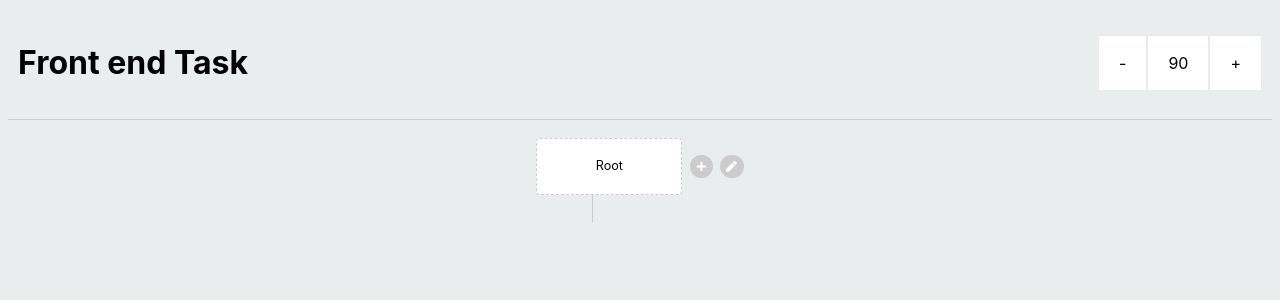
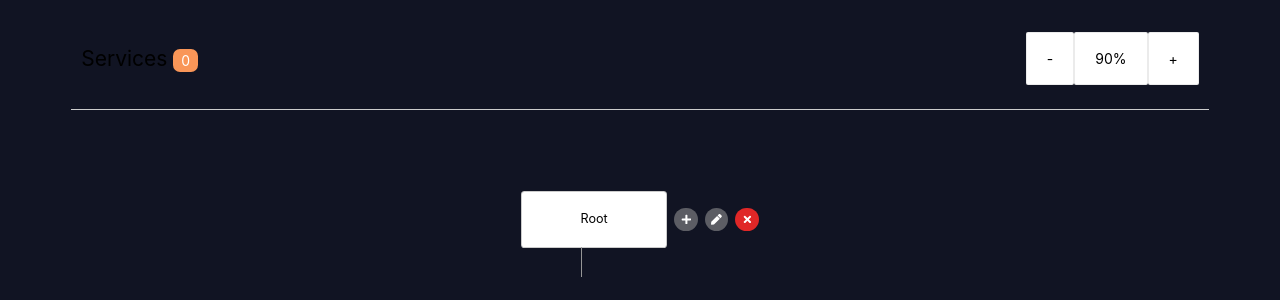
Before and after one commit to abel-otegbola/Tree, a React (Vite) app: page / in a window 1280 px wide. Shown: the top 300 px of the page. Built offline with nearby package versions, Linux system fonts and the light colour scheme; the HTML template or start-up script is replaced by a standard one.

Commit message:
fix : change theme to dark theme

```diff
--- a/src/assets/scss/category.css
+++ b/src/assets/scss/category.css
@@ -10,20 +10,26 @@
 .category ::before {
   content: "";
   width: 1px;
-  background-color: #ccc;
+  background-color: rgba(158, 158, 158, 0.5294117647);
   position: absolute;
   top: 98%;
-  left: 30%;
-  height: 32px;
+  left: 25%;
+  height: 33px;
 }
-.category :first-child::before {
-  display: none;
+.category ::after {
+  content: "";
+  width: 1px;
+  background-color: rgba(158, 158, 158, 0.5294117647);
+  position: absolute;
+  top: -48%;
+  left: 25%;
+  height: 33px;
 }
 .category p, .category input {
   margin: 0;
   padding: 20px 30px;
   background-color: #fff;
-  border: 1px solid #ccc;
+  border: 1px solid rgba(158, 158, 158, 0.5294117647);
   border-radius: 4px;
   text-align: center;
   color: #000;
@@ -38,7 +44,7 @@
   align-items: center;
   padding: 7px;
   border-radius: 25px;
-  background-color: #cccccc;
+  background-color: rgba(158, 158, 158, 0.5294117647);
   color: #fff;
   font-size: 12px;
 }
@@ -49,7 +55,7 @@
   background-color: rgb(54, 178, 54);
 }
 .category .zero {
-  border: 1px dashed #ccc;
+  border: 1px dashed rgba(158, 158, 158, 0.5294117647);
 }
 
 .child {
@@ -59,20 +65,23 @@
 .child .background {
   content: "";
   position: absolute;
-  width: calc(100% - 240px);
+  width: 76%;
   height: 70px;
   border-radius: 5px;
   top: 0;
-  left: 66px;
-  border-top: 1px solid #ccc;
-  border-inline: 1px solid #ccc;
+  left: 6%;
 }
 
 .root ::before {
   top: 98%;
-  left: 27%;
+}
+.root ::after {
+  display: none;
 }
 
 .no-child ::before {
+  top: -50%;
+}
+.no-child ::after {
   display: none;
 }/*# sourceMappingURL=category.css.map */
--- a/src/assets/scss/category.scss
+++ b/src/assets/scss/category.scss
@@ -10,14 +10,20 @@
     ::before {
         content: '';
         width: 1px;
-        background-color: #ccc;
+        background-color: #9e9e9e87;
         position: absolute;
         top: 98%;
-        left: 30%;
-        height: 32px;
+        left: 25%;
+        height: 33px;
     }
-    :first-child::before {
-        display: none;
+    ::after {
+        content: '';
+        width: 1px;
+        background-color: #9e9e9e87;
+        position: absolute;
+        top: -48%;
+        left: 25%;
+        height: 33px;
     }
 
 
@@ -25,7 +31,7 @@
         margin: 0;
         padding: 20px 30px;
         background-color: #fff;
-        border: 1px solid #ccc;
+        border: 1px solid #9e9e9e87;
         border-radius: 4px;
         text-align: center;
         color: #000;
@@ -40,7 +46,7 @@
         align-items: center;
         padding: 7px;
         border-radius: 25px;
-        background-color: #cccccc;
+        background-color: #9e9e9e87;
         color: #fff;
         font-size: 12px;
 
@@ -52,7 +58,7 @@
         background-color: rgb(54, 178, 54);
     }
     .zero {
-        border: 1px dashed #ccc;
+        border: 1px dashed #9e9e9e87;
     }
 }
 .child {
@@ -62,23 +68,26 @@
     .background {
         content: "";
         position: absolute;
-        width: calc(100% - 240px);
+        width: 76%;
         height: 70px;
         border-radius: 5px;
         top: 0;
-        left: 66px;
-        border-top: 1px solid #ccc;
-        border-inline: 1px solid #ccc;
+        left: 6%;
     }
 }
 .root {
     ::before {
         top: 98%;
-        left: 27%;
+    }
+    ::after {
+        display: none;
     }
 }
 .no-child {
     ::before {
+        top: -50%;
+    }
+    ::after {
         display: none;
     }
 }
--- a/src/assets/scss/index.css
+++ b/src/assets/scss/index.css
@@ -7,6 +7,7 @@
   text-rendering: optimizeLegibility;
   -webkit-font-smoothing: antialiased;
   -moz-osx-font-smoothing: grayscale;
+  background-color: #111423;
 }
 
 .topbar {
@@ -14,23 +15,69 @@
   justify-content: space-between;
   align-items: center;
   padding: 10px;
+  margin-inline: 5%;
+  font-size: 14px;
   border-bottom: 1px solid #ccc;
+}
+.topbar h2 {
+  font-weight: 400;
+}
+.topbar h2 span {
+  font-size: 14px;
+  padding: 3px 8px;
+  color: #fff;
+  border-radius: 7px;
+  background-color: rgb(249, 150, 88);
 }
 .topbar .buttons {
   display: flex;
+  position: relative;
 }
-.topbar .buttons button, .topbar .buttons p {
+.topbar .buttons p {
   padding: 15px 20px;
   border-radius: 2px;
   background-color: #fff;
   border: 1px solid rgba(204, 204, 204, 0.4);
   cursor: pointer;
+  position: relative;
+}
+.topbar .buttons p ul {
+  position: absolute;
+  top: 100%;
+  left: 0;
+  box-shadow: 2px 4px 10px rgba(153, 153, 153, 0.3098039216);
+  background-color: #fff;
+  color: #999999;
+  border-radius: 5px;
+  padding: 0;
+  margin: 0;
+  height: 0;
+  overflow: hidden;
+}
+.topbar .buttons p ul.open {
+  height: auto;
+}
+.topbar .buttons p ul li {
+  list-style-type: none;
+  padding: 5px 20px;
+  display: flex;
+  align-items: center;
+  gap: 10px;
+}
+.topbar .buttons p ul li:hover {
+  background-color: #e7e7e7;
+  color: #000;
+  font-weight: 700;
+}
+.topbar .buttons p ul li.active {
+  color: #6a8ac7;
 }
 
 .canvas {
   display: flex;
   justify-content: center;
   align-items: center;
+  padding: 5%;
 }
 
 .tree {
@@ -43,6 +90,18 @@
   width: 200px;
   position: relative;
 }
+.tree.two {
+  width: 500px;
+}
+.tree.three {
+  width: 1000px;
+}
+.tree.four {
+  width: 1200px;
+}
+.tree.five {
+  width: 1600px;
+}
 .tree .child {
   display: flex;
   justify-content: center;
@@ -50,11 +109,14 @@
 }
 .tree .child .category p {
   color: #fff;
-  background-color: rgb(249, 150, 88);
+  background-color: rgba(215, 125, 68, 0.613);
 }
 .tree .child .tree .child .category p {
-  background-color: rgb(88, 214, 249);
+  background-color: rgba(56, 156, 183, 0.583);
 }
 .tree .child .tree .child .tree .child .category p {
-  background-color: rgb(69, 212, 107);
+  background-color: rgba(55, 188, 90, 0.573);
+}
+.tree .child .tree .child .tree .child .tree .child .category p {
+  background-color: rgba(188, 55, 177, 0.573);
 }/*# sourceMappingURL=index.css.map */
--- a/src/assets/scss/index.scss
+++ b/src/assets/scss/index.scss
@@ -8,6 +8,7 @@
     text-rendering: optimizeLegibility;
     -webkit-font-smoothing: antialiased;
     -moz-osx-font-smoothing: grayscale;
+    background-color: #111423;
 }
 
 .topbar {
@@ -15,17 +16,68 @@
     justify-content: space-between;
     align-items: center;
     padding: 10px;
+    margin-inline: 5%;
+    font-size: 14px;
     border-bottom: 1px solid #ccc;
+
+    h2 {
+        font-weight: 400;
+
+        span {
+            font-size: 14px;
+            padding: 3px 8px;
+            color: #fff;
+            border-radius: 7px;
+            background-color: rgb(249, 150, 88);
+        }
+    }
 
     .buttons {
         display: flex;
+        position: relative;
 
-        button, p {
+        p {
             padding: 15px 20px;
             border-radius: 2px;
             background-color: #fff;
             border: 1px solid #cccccc66;
             cursor: pointer;
+            position: relative;
+
+            ul {
+                position: absolute;
+                top: 100%;
+                left: 0;
+                box-shadow: 2px 4px 10px #9999994f;
+                background-color: #fff;
+                color: #999999;
+                border-radius: 5px;
+                padding: 0;
+                margin: 0;
+                height: 0;
+                overflow: hidden;
+
+                &.open {
+                    height: auto;
+                }
+
+                li {
+                    list-style-type: none;
+                    padding: 5px 20px;
+                    display: flex;
+                    align-items: center;
+                    gap: 10px;
+
+                    &:hover {
+                        background-color: #e7e7e7;
+                        color: #000;
+                        font-weight: 700;
+                    }
+                    &.active {
+                        color: #6a8ac7;
+                    }
+                }
+            }
         }
     }
 }
@@ -33,6 +85,7 @@
     display: flex;
     justify-content: center;
     align-items: center;
+    padding: 5%;
 }
 .tree {
     display: flex;
@@ -44,6 +97,19 @@
     width: 200px;
     position: relative;
 
+    &.two {
+        width: 500px;
+    }
+    &.three {
+        width: 1000px;
+    }
+    &.four {
+        width: 1200px;
+    }
+    &.five {
+        width: 1600px;
+    }
+
     .child {
         display: flex;
         justify-content: center;
@@ -51,19 +117,26 @@
 
         .category p {
             color: #fff;
-            background-color: rgb(249, 150, 88);
+            background-color: rgba(215, 125, 68, 0.613);
         }
         .tree {
             .child {
                 .category p {
-                    background-color: rgb(88, 214, 249);
+                    background-color: rgba(56, 156, 183, 0.583);
                 }
                 .tree {
                     .child {
                         .category p {
-                            background-color: rgb(69, 212, 107);
+                            background-color: rgba(55, 188, 90, 0.573);
                         }
+                        .tree {
+                            .child {
+                                .category p {
+                                    background-color: rgba(188, 55, 177, 0.573);
+                                }
 
+                            }
+                        }
                     }
                 }
             }
--- a/src/components/topbar/index.tsx
+++ b/src/components/topbar/index.tsx
@@ -1,4 +1,5 @@
-import React from 'react'
+import React, { useState } from 'react'
+import { FaCheck } from 'react-icons/fa'
 
 interface topbarProps {
     zoom: number,
@@ -6,13 +7,24 @@ interface topbarProps {
 }
 
 const Topbar = ({ zoom, setZoom }: topbarProps) => {
+    const [open, setOpen] = useState(false)
+
     return (
         <div className="topbar">
-            <h1>Front end Task</h1>
+            <h2>Services <span>0</span></h2>
 
             <div className="buttons">
                 <p onClick={() => setZoom(zoom - 10)}>-</p>
-                <p>{zoom}</p>
+                <p onClick={() => setOpen(!open)}>
+                    {zoom}%
+                    <ul className={open ? "open" : ""}>
+                        {
+                            [25, 30, 40, 50, 60, 70, 80, 90, 100, 125, 150].map(item => (
+                                <li className={zoom === item ? "active" : ""} onClick={() => setZoom(item)}>{item}% {zoom === item ? <FaCheck /> : ""}</li>
+                            ))
+                        }
+                    </ul>
+                </p>
                 <p onClick={() => setZoom(zoom + 10)}>+</p>
             </div>
         </div>
--- a/src/components/treeNode/index.tsx
+++ b/src/components/treeNode/index.tsx
@@ -13,14 +13,26 @@ interface TreeProps {
 export default function TreeComponentRenderer({ tree , onNodeClick, onNodeNameChange, onNodeDelete }: TreeProps) {
     const [edit, setEdit] = useState(false)
 
+    const numberToString: any = {
+        0: "zero",
+        1: "one",
+        2: "two",
+        3: "three",
+        4: "four",
+        5: "five",
+        6: "six",
+        7: "seven",
+        8: "eight"
+    }
+
     return (
-        <div className="tree">
-            <div className={`category ${tree.id === 1 ? "root" : tree.children.length === 0 ? "no-child" : ""}`}>
+        <div className={`tree ${numberToString[tree.children.length]}`}>
+            <div className={`category ${tree.id === 1 ? "root" : tree.children.length === 0 ? "no-child" : "" }`}>
                 {
                     edit ?
                     <input defaultValue={tree.name} onChange={(e) => onNodeNameChange(tree.id, e.target.value)} />
                     :
-                    <p className={`${tree.id === 1 ? "zero" : tree.id === 2 ? "one" : tree.id === 3 ? "two" : ""}`}>{tree.name}</p>
+                    <p className={numberToString[tree.id]}>{tree.name}</p>
                 }
 
                 <span>
@@ -32,14 +44,9 @@ export default function TreeComponentRenderer({ tree , onNodeClick, onNodeNameCh
                         edit ? <FaCheck /> : <FaPen/>
                     }
                 </span>
-
-                {
-                    tree.id === 1 ? ""
-                    :
-                    <span className="times">
-                        <FaTimes onClick={() => onNodeDelete(tree.id)}/>
-                    </span>
-                }
+                <span className="times">
+                    <FaTimes onClick={() => onNodeDelete(tree.id !== 1 ? tree.id : 0)}/>
+                </span>
 
             </div>
             {tree.children.length > 0 && (
```
Also changed, not shown: 2 other files (tests, documents, lock files or other folders).
